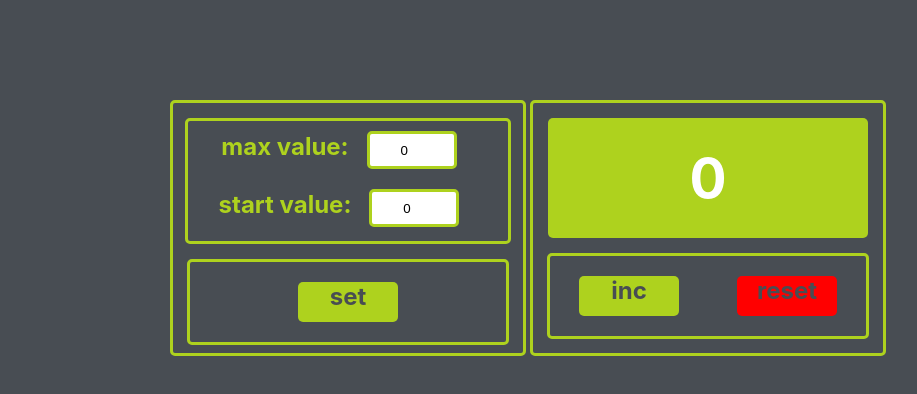
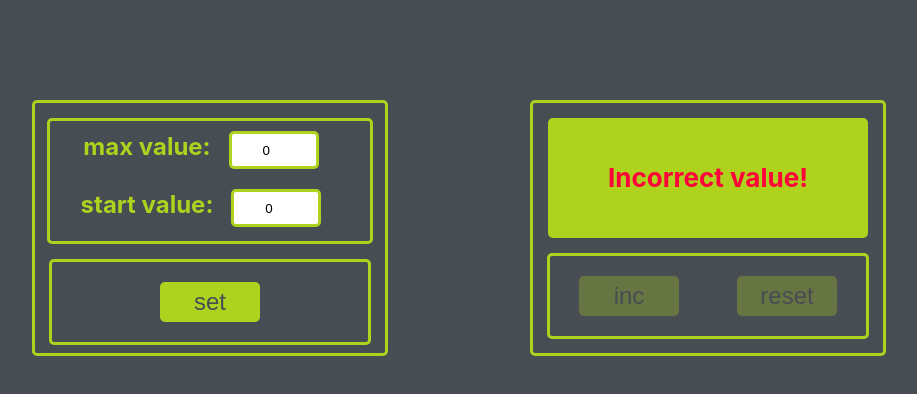
Before and after one commit to antonnur/control_monday, a React (Create React App) app: page / in a window 1280 px wide. Shown: the top 394 px of the page, without its empty margins (110-1027 px from the left). Built offline with nearby package versions, Linux system fonts and the light colour scheme.

Commit message:
PC Home "hometasks - 05" (refactor- end)

```diff
--- a/src/App.tsx
+++ b/src/App.tsx
@@ -1,14 +1,42 @@
-import React from 'react';
+import React, {useEffect, useState} from 'react';
 import './App.css';
 import {Counter} from "./counter/counter";
 import {CounterValue} from "./counter-value/counter-value";
 
 function App() {
+  let [counter, setCounter] = useState<number>(0)
+  const [maxValue, setMaxValue] = useState<number>(0)
+  const [startValue, setStartValue] = useState<number>(0)
+  const [error, setError] = useState<string | null>(null)
+  const [isCounter, setIsCounter] = useState(false)
+
+  useEffect(() => {
+    if (startValue >= maxValue) {
+      setError('Incorrect value!')
+    } else {
+      setError(null)
+    }
+  }, [startValue, maxValue])
+
   return (
     <div className="App">
       <div className="container">
-        <CounterValue/>
-        <Counter/>
+        <CounterValue
+          setIsCounter={setIsCounter}
+          maxValue={maxValue}
+          setMaxValue={setMaxValue}
+          startValue={startValue}
+          setStartValue={setStartValue}
+          counter={counter}
+          setCounter={setCounter}
+          setError={setError}/>
+        <Counter
+          error={error}
+          counter={counter}
+          setCounter={setCounter}
+          maxValue={maxValue}
+          startValue={startValue}
+          isCounter={isCounter}/>
       </div>
     </div>
   );
--- /dev/null
+++ b/src/button/button.tsx
@@ -0,0 +1,24 @@
+import s from "../counter-value/counter-value.module.css";
+import React, {FC, MouseEvent} from "react";
+
+type PropsType = {
+  disabled: boolean
+  onClick: (e: MouseEvent<HTMLButtonElement>) => void
+}
+
+export const Button: FC<PropsType> = (props) => {
+  const {children, onClick, disabled} = props
+  return (
+    <div>
+
+      <button className={`${s.button}`}
+              disabled={disabled}
+              onClick={onClick}
+      >
+        {children}
+      </button>
+
+
+    </div>
+  )
+}
--- a/src/counter-value/counter-value.module.css
+++ b/src/counter-value/counter-value.module.css
@@ -1,5 +1,5 @@
 .wrapper__left {
-    margin: 100px 0 0 280px;
+    margin: auto;
 
     width: 350px;
     height: 250px;
@@ -54,7 +54,7 @@
     border-radius: 5px;
 }
 
-.set {
+.button {
     width: 100px;
     height: 40px;
 
@@ -71,3 +71,11 @@
     user-select: none;
     /*выделение текста при клике*/
 }
+
+.button:disabled {
+    background: rgba(174, 210, 30, 0.3);
+}
+
+.button__set{
+    margin: auto;
+}
--- a/src/counter-value/counter-value.tsx
+++ b/src/counter-value/counter-value.tsx
@@ -1,21 +1,67 @@
-import React, {useEffect, useState} from "react";
+import React, {ChangeEvent, useEffect, useState} from "react";
 import s from './counter-value.module.css'
+import {Counter} from "../counter/counter";
+import {Button} from "../button/button";
 
-export const CounterValue = () => {
+type PropsType = {
+  maxValue: number
+  setMaxValue: (value: number) => void
+  startValue: number
+  setStartValue: (value: number) => void
+  counter: number
+  setCounter: (value: number) => void
+  setIsCounter: (value: boolean) => void
+  setError: (value: string | null) => void
+}
 
-  const [maxValue, setMaxValue] = useState<number>(0)
-  const [startValue, setStartValue] = useState<number>(0)
+export const CounterValue: React.FC<PropsType> = ({startValue, maxValue, setMaxValue, setStartValue, setCounter, counter, setIsCounter, setError}) => {
 
   useEffect(() => {
-    localStorage.setItem('counterValue', JSON.stringify(maxValue))
-  }, [maxValue])
+    let maxValueAsString = localStorage.getItem('MaxValue')
+    if (maxValueAsString) {
+      let newValue = JSON.parse(maxValueAsString)
+      //parse - парсим обратно в {} либо [] (преобразования JSON обратно в объект)
+      setMaxValue(newValue)
+    }
 
-  // const setHandler = () => {
-  //   setMaxValue(maxValue + 1)
-  // }
+    let startValueAsString = localStorage.getItem('StartValue')
+    if (startValueAsString) {
+      let newValue = JSON.parse(startValueAsString)
+      setStartValue(newValue)
+      setCounter(newValue)
+    }
+  }, [])
 
-  // const setHandler = (e: ChangeEvent<HTMLInputElement>) => setMaxValue(e.currentTarget.value)
+  let [isDis, setIsDis] = useState(false)
 
+  const countMaxValue = (e: ChangeEvent<HTMLInputElement>) => {
+    const changeMaxValue = Number(e.currentTarget.value)
+    if (changeMaxValue < 0) {
+      return setError('Incorrect value!')
+    }
+    setMaxValue(changeMaxValue)
+    setIsDis(false)
+    setIsCounter(false)
+  }
+
+  const countStartValue = (e: ChangeEvent<HTMLInputElement>) => {
+    const changeStartValue = Number(e.currentTarget.value)
+    if (changeStartValue < 0) {
+      return setError('Incorrect value!')
+    }
+    setStartValue(changeStartValue)
+    setIsDis(false)
+    setIsCounter(false)
+  }
+
+  const setHandler = () => {
+    localStorage.setItem('MaxValue', JSON.stringify(maxValue))
+    //stringify - приводим к строке (преобразования объектов в JSON)
+    localStorage.setItem('StartValue', JSON.stringify(startValue))
+    setCounter(startValue)
+    setIsCounter(true)
+    setIsDis(true)
+  }
 
   return (
     <div className={s.wrapper__left}>
@@ -24,22 +70,33 @@ export const CounterValue = () => {
           <li>max value:
             <input
               type="number"
+              onChange={countMaxValue}
               value={maxValue}
             />
           </li>
           <li>start value:
             <input
               type="number"
+              onChange={countStartValue}
               value={startValue}
             />
           </li>
         </div>
       </div>
       <div className={s.form__bottom__left}>
-        <div className={s.set}>
-          {/*onClick={setHandler}*/}
+        <div className={s.button__set}>
+          <Button disabled={isDis}
+                  onClick={setHandler}>
+            set
+          </Button>
+        </div>
+
+        {/*<div className={s.set}
+             onClick={setHandler}
+        >
           set
-        </div>
+        </div>*/}
+
       </div>
     </div>
   )
--- a/src/counter/counter.module.css
+++ b/src/counter/counter.module.css
@@ -30,7 +30,7 @@
 }
 
 .active__end {
-    color: lime;
+  color: #ff003b;
 }
 
 .form__bottom {
@@ -42,28 +42,19 @@
 
   border: 3px solid #aed21e;
   border-radius: 5px;
-
 }
 
-.inc,
-.reset,
-.button__disable {
-    width: 100px;
-    height: 40px;
-
+.button__inc,
+.button__reset {
   margin: auto;
-    cursor: pointer;
-
-    font-size: 24px;
-    color: #484d53;
-
-    background-color: #aed21e;
-    border-radius: 5px;
-    border: none;
-
-    user-select: none;
 }
 
-.button__disable {
-    background-color: red;
+.is__counter {
+  color: #ffffff;
+  font-size: 26px;
 }
+
+.error {
+  font-size: 26px;
+  color: #ff003b;
+}
--- a/src/counter/counter.tsx
+++ b/src/counter/counter.tsx
@@ -1,53 +1,70 @@
-import React, {useState} from "react";
+import React, {FC, useState} from "react";
 import s from './counter.module.css'
+import {Button} from "../button/button";
 
-export const Counter = () => {
+type PropsType = {
+  counter: number   //startValue
+  setCounter: (value: number) => void
+  maxValue: number
+  startValue: number
+  error: string | null
+  isCounter: boolean;
+}
 
-  let [counter, setCounter] = useState<number>(0)
+export const Counter: FC<PropsType> = (props) => {
+  const {counter, maxValue, setCounter, startValue, error, isCounter} = props;
+
+  /*if (!isCounter) {
+    return <div>Нажнимте кнопку set</div>
+  }*/
 
   return (
-
     <div className={s.wrapper__right}>
       <div className={s.form__top}>
-        <div className={counter === 0 ? s.active__start : s.count && counter === 5 ? s.active__end : s.count}>
-          {counter}
+        <div className={error !== null || !isCounter ? s.error : counter === maxValue ? s.active__end : s.active__start }>
+          {error ? error : !isCounter ? <span className={s.is__counter}>Нажнимте кнопку set!</span> : counter}
         </div>
       </div>
       <div className={s.form__bottom}>
-
-        {/* <button disabled={counter === 5}
-                className={counter === 5 ? s.button__disable :s.inc}
+        <div className={s.button__inc}>
+          <Button disabled={!!error || counter === maxValue || !isCounter}
+                  onClick={() => {
+                    if (counter < maxValue) {
+                      setCounter(counter + 1)
+                    }
+                  }}>
+            inc
+          </Button>
+        </div>
+        {/*<button className={counter === maxValue ? s.button__disable : s.inc}
+                disabled={error ? true : false}
                 onClick={() => {
-                  setCounter((c) => c + 1)
+                  if (counter < maxValue) {
+                    setCounter(counter + 1)
+                  }
                 }}>
           inc
         </button>*/}
-
-        <div className={counter === 5 ? s.button__disable : s.inc}
-             onClick={() => {
-               if (counter < 5) {
-                 setCounter((c) => c + 1)
-               }
-             }}>
-          inc
+        <div className={s.button__reset}>
+          <Button disabled={error ? true : false || !isCounter}
+                  onClick={() => {
+                    if (counter <= maxValue) {
+                      setCounter(startValue)
+                    }
+                  }}>
+            reset
+          </Button>
         </div>
-
-        {/*<button disabled={counter === 0}
-                className={counter === 0 ? s.button__disable :s.reset}
+        {/*<button className={s.reset}
+                disabled={error ? true : false}
                 onClick={() => {
-                  setCounter((c) => 0)
+                  if (counter <= maxValue) {
+                    setCounter(startValue)
+                  }
                 }}>
           reset
         </button>*/}
 
-        <div className={counter === 0 ? s.button__disable : s.reset}
-             onClick={() => {
-               if (counter > 0) {
-                 setCounter((c) => 0)
-               }
-             }}>
-          reset
-        </div>
       </div>
     </div>
   )
```
Lines whose indentation alone changed are shown as unchanged.
